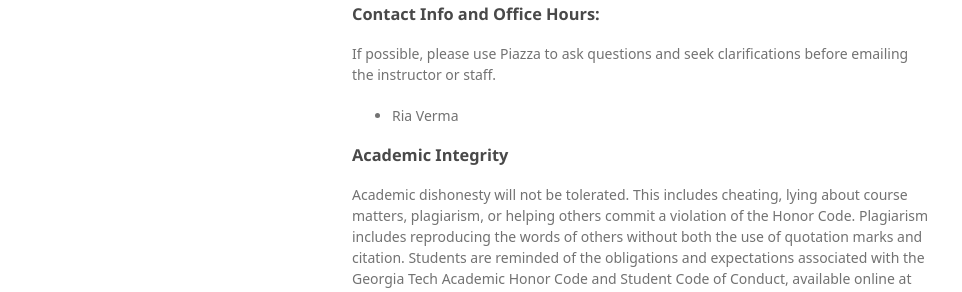
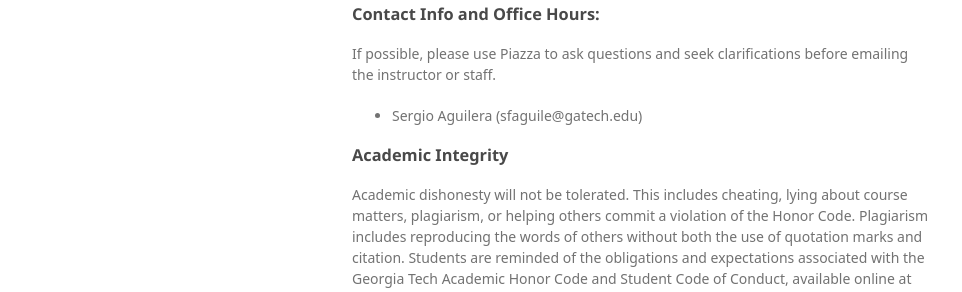
Before and after one commit to dellaert/20S-8803MM, a Jekyll site: the page built from syllabus.md, in a window 1280 px wide. Shown: the part 1561-1853 px from the top of the page, without its empty margins (158-1120 px from the left). Built offline with Jekyll 4.4.1, drawn with Linux system fonts in a browser that asks for light colours; some web fonts are replaced.

Commit message:
Update syllabus.md

```diff
--- a/syllabus.md
+++ b/syllabus.md
@@ -44,7 +44,7 @@ If needed, we will make classroom accommodations for students with documented di
 
 ### Contact Info and Office Hours:
 If possible, please use Piazza to ask questions and seek clarifications before emailing the instructor or staff.
-* Ria Verma
+* Sergio Aguilera (sfaguile@gatech.edu)
 
 ### Academic Integrity
 Academic dishonesty will not be tolerated. This includes cheating, lying about course matters, plagiarism, or helping others commit a violation of the Honor Code. Plagiarism includes reproducing the words of others without both the use of quotation marks and citation. Students are reminded of the obligations and expectations associated with the Georgia Tech Academic Honor Code and Student Code of Conduct, available online at www.honor.gatech.edu. For quizzes, no supporting materials are allowed (notes, calculators, phones, etc).
```
